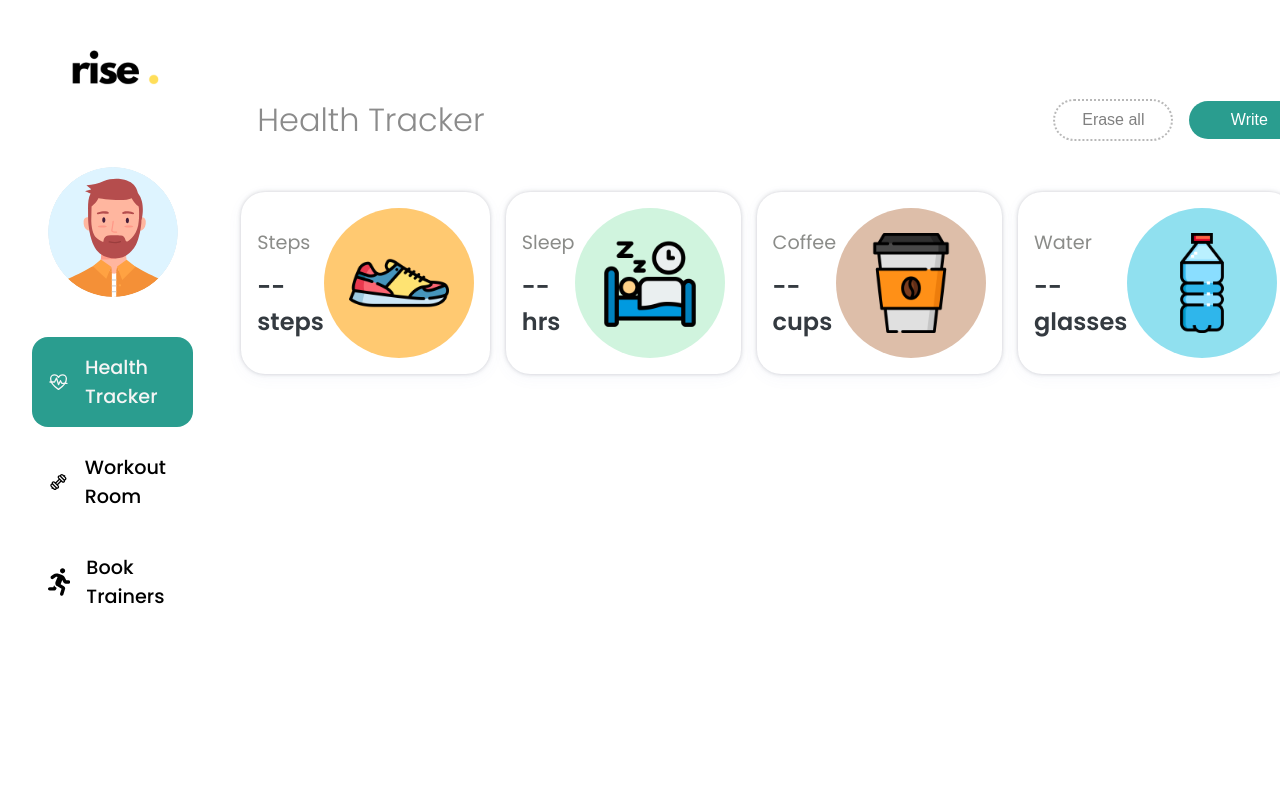
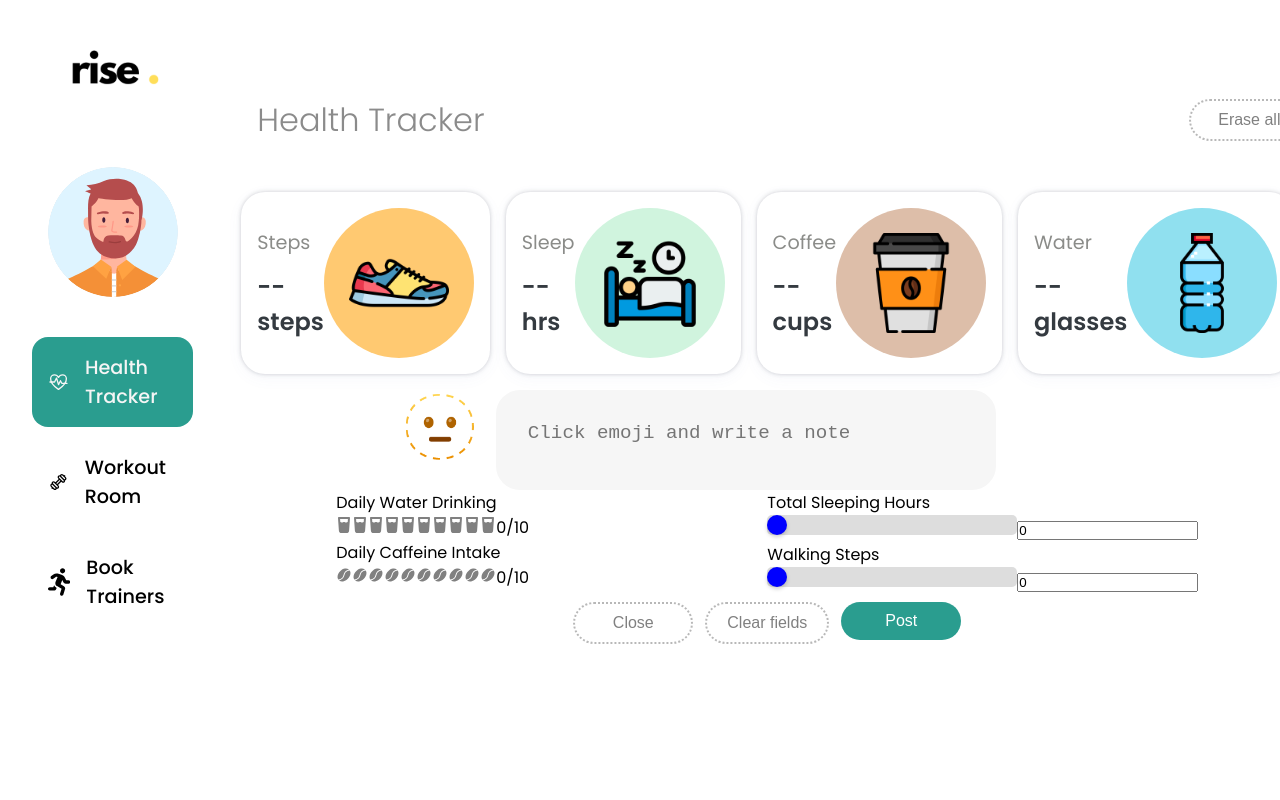
Before and after one commit to maysunktong/rise--app, a React (Vite) app: page / in a window 1280 px wide. Shown: the top 800 px of the page. Built offline with nearby package versions, Linux system fonts and the light colour scheme.

Commit message:
Set tracker opened at start

```diff
--- a/src/pages/HealthTracker/index.jsx
+++ b/src/pages/HealthTracker/index.jsx
@@ -6,7 +6,7 @@ import styles from "./healthtracker.module.css";
 
 const HealthTracker = () => {
   const [list, setList] = useState([]);
-  const [isTrackerOpen, setIsTrackerOpen] = useState(false);
+  const [isTrackerOpen, setIsTrackerOpen] = useState(true);
 
   const loadData = () => {
     const storedData = JSON.parse(localStorage.getItem("trackerList")) || [];
```
